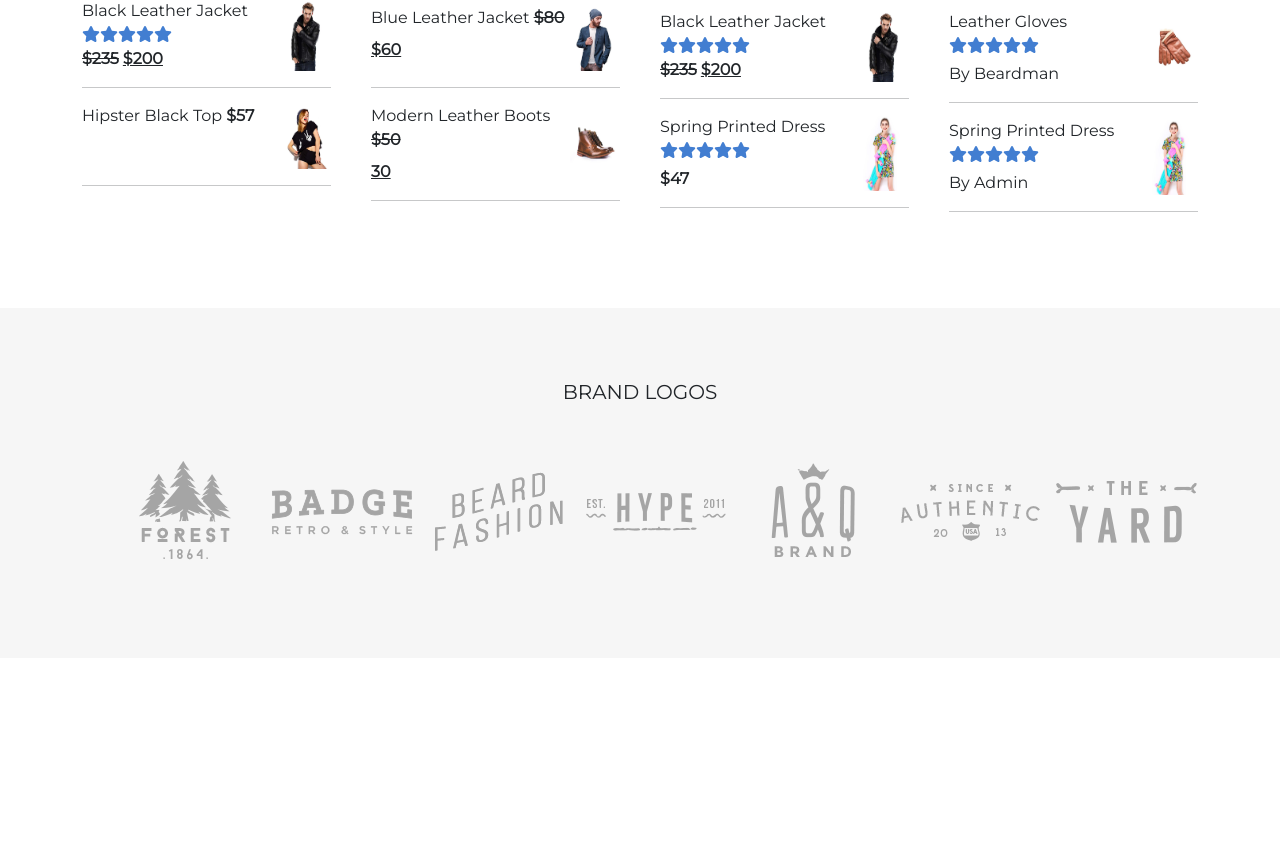
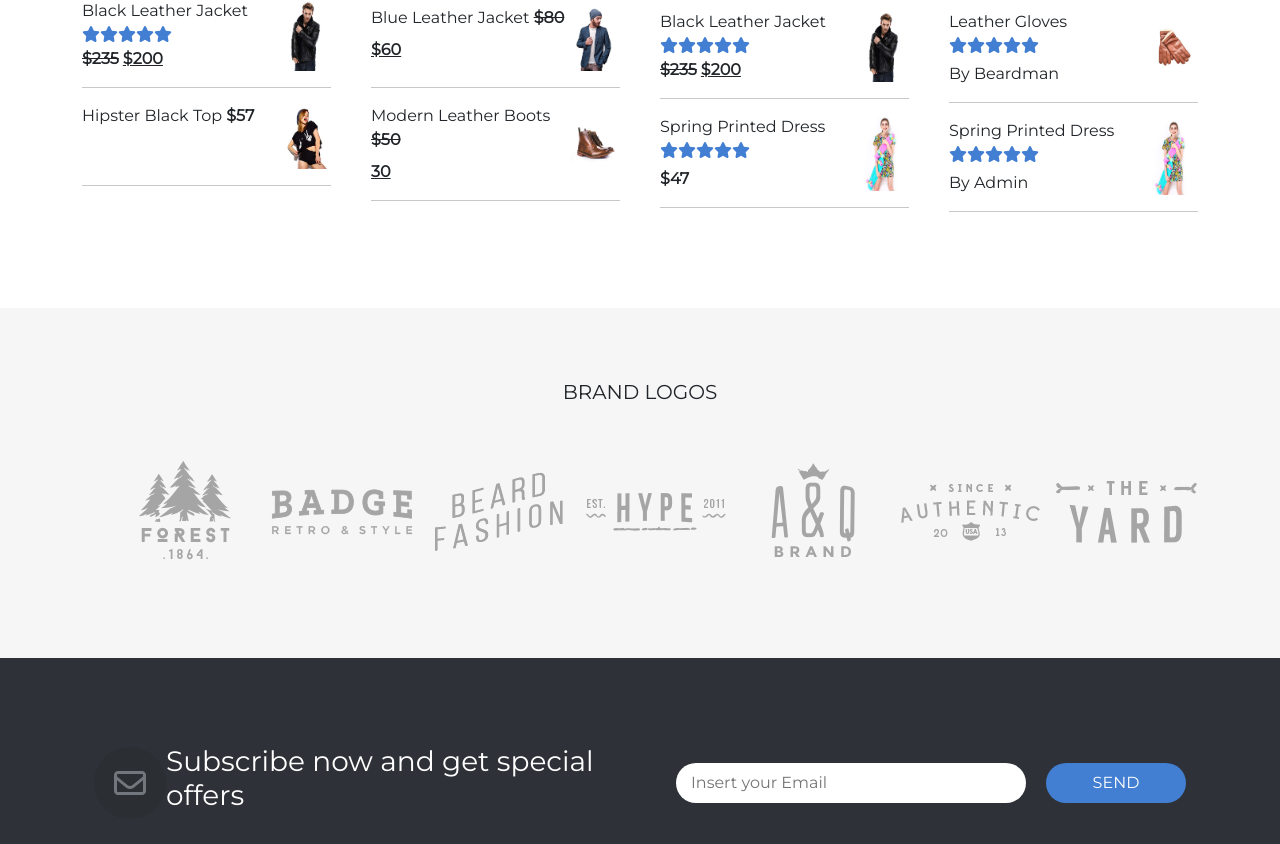
Before and after one commit to robertoraciti/proj-html-vuejs, a Vue app: page / in a window 1280 px wide. Shown: the part 5248-6092 px from the top of the page. Before the commit the page ends 5906 px from the top, so only its background shows below. Built offline with nearby package versions, Linux system fonts and the light colour scheme.

Commit message:
add form section

```diff
--- a/src/components/AppFooter.vue
+++ b/src/components/AppFooter.vue
@@ -12,6 +12,73 @@ export default {
 };
 </script>
 
-<template></template>
+<template>
+  <footer>
+    <section class="form-section">
+      <div class="container content">
+        <div class="text">
+          <font-awesome-icon class="icon" icon="fa-regular fa-envelope" />
+          <h3>Subscribe now and get special offers</h3>
+        </div>
+        <div class="email">
+          <input
+            class="text-box"
+            placeholder="Insert your Email"
+            type="email"
+            name=""
+            id=""
+          />
+          <button>SEND</button>
+        </div>
+      </div>
+    </section>
+  </footer>
+</template>
 
-<style lang="scss" scoped></style>
+<style lang="scss" scoped>
+.form-section {
+  height: 250px;
+  background-color: #2e3238;
+
+  .content {
+    display: flex;
+    height: 100%;
+    justify-content: space-around;
+    align-items: center;
+  }
+
+  .text {
+    color: white;
+    display: flex;
+    justify-content: space-around;
+    align-items: center;
+    width: 50%;
+
+    .icon {
+      color: #71777d;
+      font-size: 2rem;
+      padding: 20px;
+      border-radius: 50%;
+      background-color: #2b2e32;
+    }
+  }
+
+  .text-box {
+    height: 40px;
+    width: 350px;
+    padding-left: 15px;
+    border-radius: 20px;
+    border: none;
+    margin-right: 20px;
+  }
+
+  button {
+    color: white;
+    background-color: #427ed1;
+    border-radius: 20px;
+    border: none;
+    height: 40px;
+    width: 140px;
+  }
+}
+</style>
--- a/src/main.js
+++ b/src/main.js
@@ -11,6 +11,7 @@ import { FontAwesomeIcon } from "@fortawesome/vue-fontawesome";
 import { faCartShopping } from "@fortawesome/free-solid-svg-icons";
 import { faStar } from "@fortawesome/free-solid-svg-icons";
 import { faCircle } from "@fortawesome/free-regular-svg-icons";
+import { faEnvelope } from "@fortawesome/free-regular-svg-icons";
 import { faAngleDown } from "@fortawesome/free-solid-svg-icons";
 import { faAngleLeft } from "@fortawesome/free-solid-svg-icons";
 import { faAngleRight } from "@fortawesome/free-solid-svg-icons";
@@ -22,6 +23,7 @@ import { faYoutube } from "@fortawesome/free-brands-svg-icons";
 
 /* add icons to the library */
 library.add(
+  faEnvelope,
   faStar,
   faCircle,
   faAngleRight,
```
